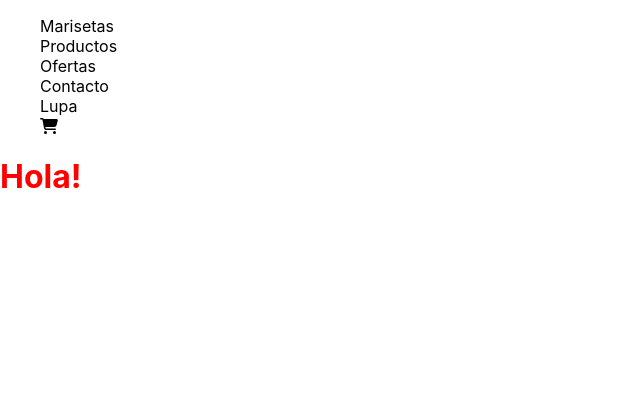
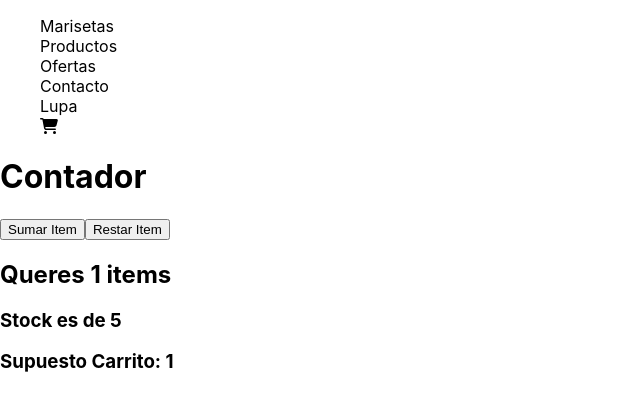
Before and after one commit to nicomarmo/marmoReact, a React (Create React App) app: page / in a window 1280 px wide. Shown: the top 410 px of the page, without its empty margins (0-640 px from the left). Built offline with nearby package versions, Linux system fonts and the light colour scheme.

Commit message:
contador con boton

```diff
--- a/src/App.jsx
+++ b/src/App.jsx
@@ -8,6 +8,7 @@ const styles = {marginLeft: "200px", color: "red"};
     <div>
         <NavBar />
         <ItemListContainer greeting='Hola!' style={styles} />
+
     </div>
   );
 }
--- /dev/null
+++ b/src/components/ItemCount/ItemCount.jsx
@@ -0,0 +1,27 @@
+import React, {useState} from "react";
+
+function ItemCount(props){
+    const [clicks, setClicks] = useState(1);
+    const stockNumber = 5
+    const handlerIncrement=()=> {
+        //setClicks(clicks + 1);
+        clicks < stockNumber? setClicks(clicks + 1): setClicks(stockNumber) ;
+    }
+    const handlerDecrement=()=> {
+        clicks <= 1? setClicks(1):setClicks(clicks - 1);
+    }
+
+    return(
+        <div>
+            <h1>Contador</h1>
+            <button onClick={handlerIncrement} >Sumar Item</button>
+            <button onClick={handlerDecrement} >Restar Item</button>
+            <h2>Queres {clicks} items</h2>
+            <h3>Stock es de {stockNumber} </h3>
+            <h3>Supuesto Carrito: {clicks} </h3>
+
+        </div>
+    )
+}
+
+export default ItemCount;
--- a/src/components/ItemListContainer/ItemListContainer.jsx
+++ b/src/components/ItemListContainer/ItemListContainer.jsx
@@ -1,9 +1,10 @@
-
+import ItemCount from '../ItemCount/ItemCount'
 
 function ItemListContainer(props) {
     const styles = {color: "red"};
     return (
-        <h1 style={styles}>{props.greeting}</h1>
+        <h1 style={styles}>{props.greeting}</h1>,
+        <ItemCount inital={1} stock = {10}/>
     )
 }
 
```
